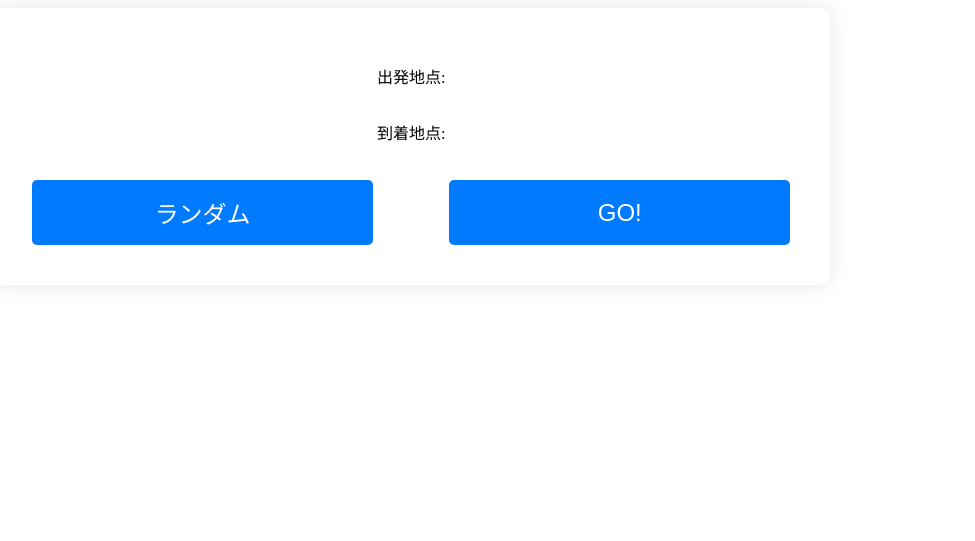
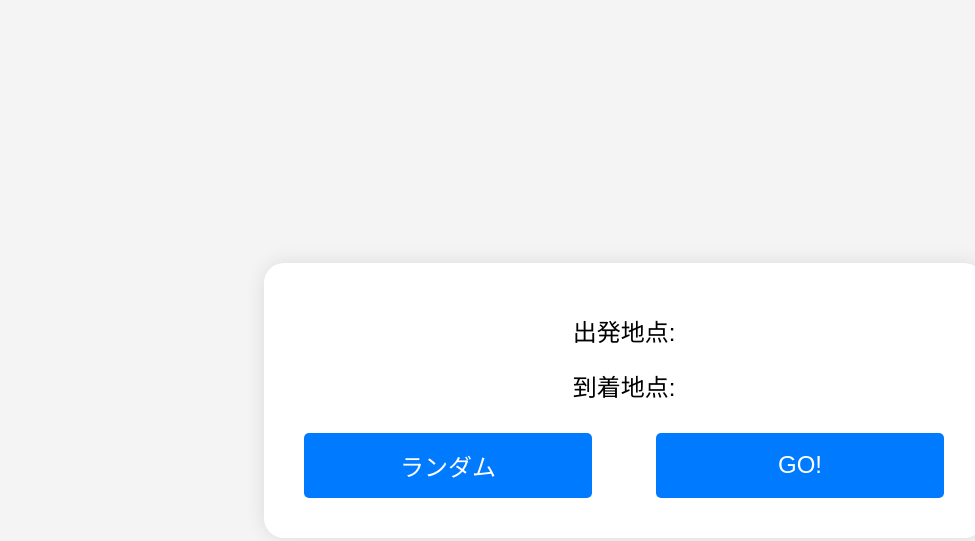
Before and after one commit to taxi-3333/taxi-location, a plain HTML site: page index.html in a window 1280 px wide. Shown: the whole page, without its empty margins (16-991 px from the left). Drawn offline with Linux system fonts and the light colour scheme.

Commit message:
Update style.css

```diff
--- a/style.css
+++ b/style.css
@@ -1,31 +1,46 @@
+body {
+    font-family: Arial, sans-serif;
+    background-color: #f4f4f4;
+    display: flex;
+    justify-content: center;
+    align-items: center;
+    height: 100vh;
+    margin: 0;
+}
+
 .container {
-    width: 60%; /* ボックスの幅を広げる */
     background: white;
     padding: 40px;
-    border-radius: 10px;
+    border-radius: 20px;
     box-shadow: 0px 0px 20px rgba(0, 0, 0, 0.1);
+    width: 50%; /* ボックスを中央配置 */
     text-align: left;
     display: flex;
     flex-direction: column;
     align-items: center;
 }
 
+p {
+    font-size: 24px; /* テキストサイズを大きく */
+    margin: 10px 0;
+}
+
 .button-container {
     display: flex;
-    justify-content: space-between; /* ボタンを横並びに */
-    width: 100%; /* 白いボックスの幅に合わせる */
+    justify-content: space-between;
+    width: 100%;
     margin-top: 20px;
 }
 
 button {
-    width: 45%; /* ボタン幅を白いボックス幅に合わせる */
     font-size: 24px;
-    padding: 15px 0;
+    padding: 15px 20px;
     background-color: #007BFF;
     color: white;
     border: none;
     border-radius: 5px;
     cursor: pointer;
+    width: 45%; /* ボタンの幅を調整 */
     text-align: center;
 }
 
```
